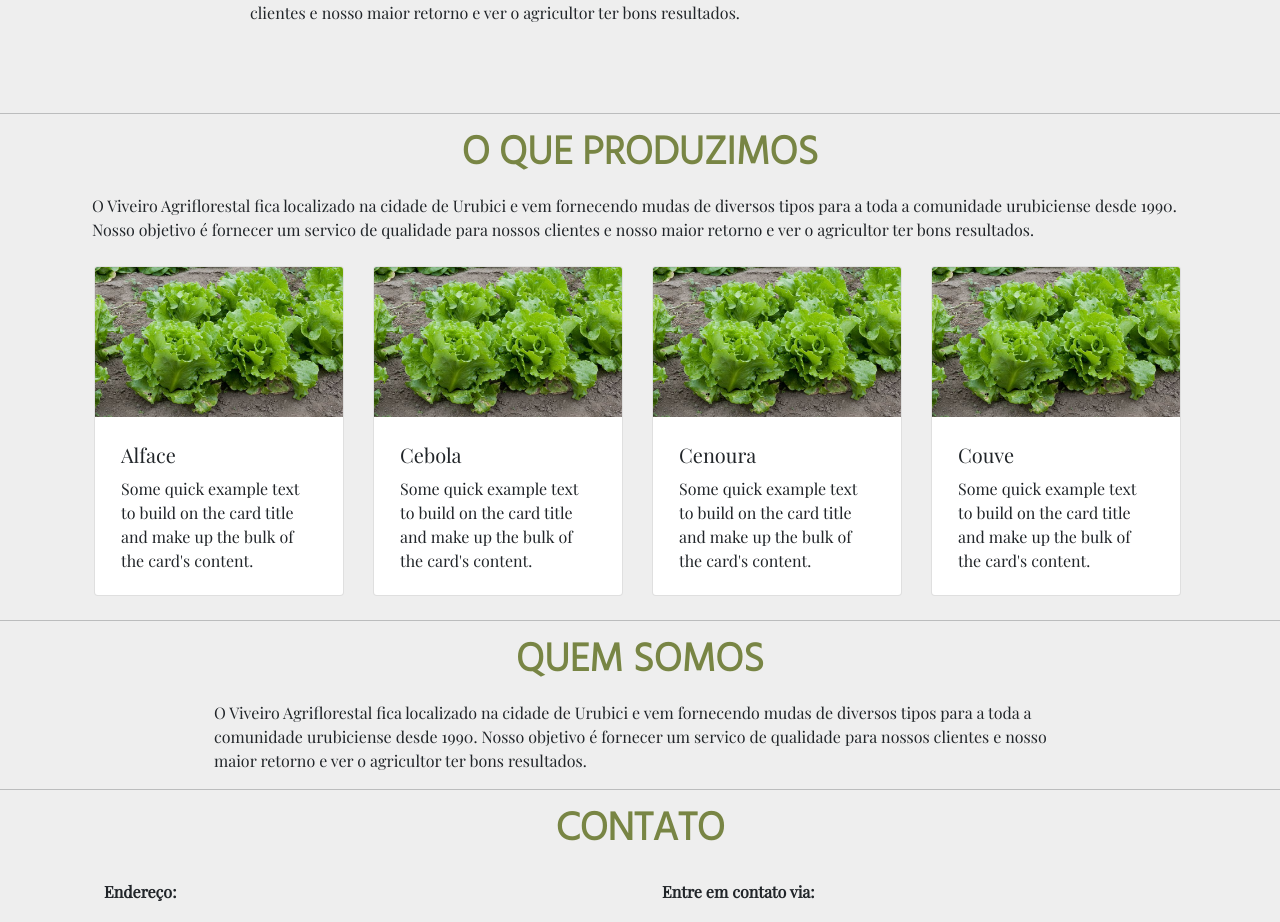
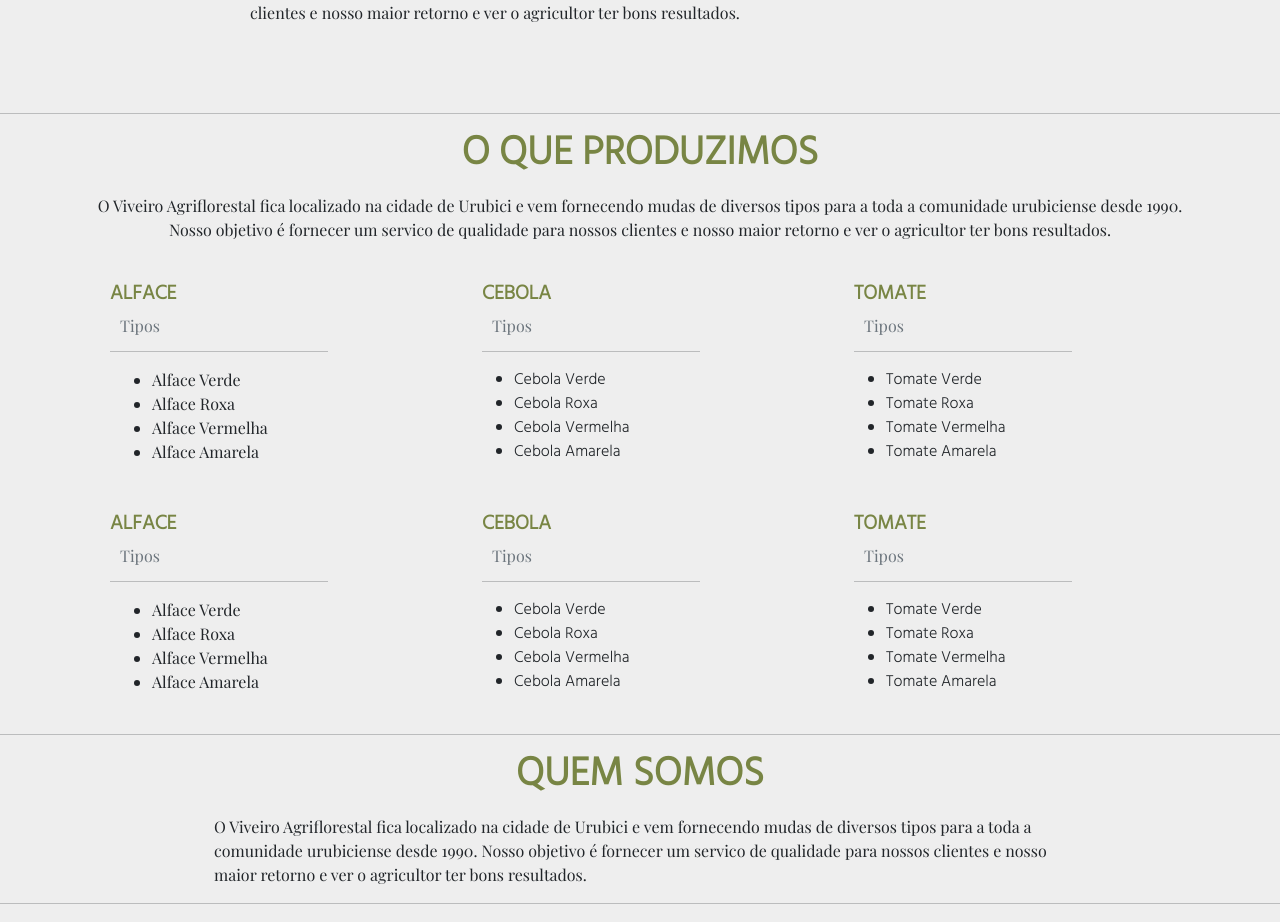
Before and after one commit to thaisfinck/viveiro, a React (Create React App) app: page / in a window 1280 px wide. Shown: the part 1004-1926 px from the top of the page. Built offline with nearby package versions, Linux system fonts and the light colour scheme; a web font is replaced by a local one.

Commit message:
feat(oqueproduzimos): card style change

```diff
--- a/src/components/oqueproduzimos.js
+++ b/src/components/oqueproduzimos.js
@@ -3,47 +3,105 @@ import React from 'react'
 export default function Oqueproduzimos() {
   return (
     <section id='oqueproduzimos' className="container">
+      <div id="oqueproduzimos-text">
       <h1 className='title text-center mb-3'><strong>O QUE PRODUZIMOS</strong></h1>
-      <p className='text-justify content'>O Viveiro Agriflorestal fica localizado na cidade de Urubici e
+      <p className='text-center content'>O Viveiro Agriflorestal fica localizado na cidade de Urubici e
           vem fornecendo mudas de diversos tipos para a toda a comunidade urubiciense desde 1990.
           Nosso objetivo é fornecer um servico de qualidade para nossos clientes e
           nosso maior retorno e ver o agricultor ter bons resultados.
         </p>
-         <div className="container mt-4 mb-4">
+      </div>
+        <div className="container mt-4 mb-4" id="cards">
           <div className="row">
             <div className="col">
-            <div className="card" style={{width: 250, height: 330}}>
-                <img src="lettuce.jpeg" className="card-img-top" alt="alface" style={{width: 248, height: 150}}></img>
-                <div className="card-body">
-                  <h5 className="card-title content">Alface</h5>
-                  <p className="card-text content">Some quick example text to build on the card title and make up the bulk of the card's content.</p>
+            <div className="card bg-transparent border-0" style={{width: 250}}>
+              <div className="card-body">
+                <h5 className="card-title title"><strong>ALFACE</strong></h5>
+                  <h6 className="card-subtitle mb-2 text-muted content">Tipos</h6>
+                  <hr />
+                    <ul className="card-text content">
+                      <li>Alface Verde</li>
+                      <li>Alface Roxa</li>
+                      <li>Alface Vermelha</li>
+                      <li>Alface Amarela</li>
+                    </ul>
                 </div>
               </div>
             </div>
             <div className="col">
-            <div className="card" style={{width: 250, height: 330}}>
-                <img src="lettuce.jpeg" className="card-img-top" alt="alface" style={{width: 248, height: 150}}></img>
-                <div className="card-body">
-                  <h5 className="card-title content">Cebola</h5>
-                  <p className="card-text content">Some quick example text to build on the card title and make up the bulk of the card's content.</p>
+            <div className="card bg-transparent border-0" style={{width: 250}}>
+              <div className="card-body">
+                <h5 className="card-title title"><strong>CEBOLA</strong></h5>
+                  <h6 className="card-subtitle mb-2 text-muted content">Tipos</h6>
+                  <hr />
+                  <ul className="card-text">
+                      <li>Cebola Verde</li>
+                      <li>Cebola Roxa</li>
+                      <li>Cebola Vermelha</li>
+                      <li>Cebola Amarela</li>
+                    </ul>
                 </div>
               </div>
             </div>
             <div className="col">
-            <div className="card" style={{width: 250, height: 330}}>
-                <img src="lettuce.jpeg" className="card-img-top" alt="alface" style={{width: 248, height: 150}}></img>
-                <div className="card-body">
-                  <h5 className="card-title content">Cenoura</h5>
-                  <p className="card-text content">Some quick example text to build on the card title and make up the bulk of the card's content.</p>
+            <div className="card bg-transparent border-0" style={{width: 250}}>
+              <div className="card-body">
+                <h5 className="card-title title"><strong>TOMATE</strong></h5>
+                  <h6 className="card-subtitle mb-2 text-muted content">Tipos</h6>
+                  <hr />
+                  <ul className="card-text">
+                      <li>Tomate Verde</li>
+                      <li>Tomate Roxa</li>
+                      <li>Tomate Vermelha</li>
+                      <li>Tomate Amarela</li>
+                    </ul>
+                </div>
+              </div>
+            </div>
+          </div>
+          <div className="row mt-3">
+            <div className="col">
+            <div className="card bg-transparent border-0" style={{width: 250}}>
+              <div className="card-body">
+                <h5 className="card-title title"><strong>ALFACE</strong></h5>
+                  <h6 className="card-subtitle mb-2 text-muted content">Tipos</h6>
+                  <hr />
+                    <ul className="card-text content">
+                      <li>Alface Verde</li>
+                      <li>Alface Roxa</li>
+                      <li>Alface Vermelha</li>
+                      <li>Alface Amarela</li>
+                    </ul>
                 </div>
               </div>
             </div>
             <div className="col">
-            <div className="card" style={{width: 250, height: 330}}>
-                <img src="lettuce.jpeg" className="card-img-top" alt="alface" style={{width: 248, height: 150}}></img>
-                <div className="card-body">
-                  <h5 className="card-title content">Couve</h5>
-                  <p className="card-text content">Some quick example text to build on the card title and make up the bulk of the card's content.</p>
+            <div className="card bg-transparent border-0" style={{width: 250}}>
+              <div className="card-body">
+                <h5 className="card-title title"><strong>CEBOLA</strong></h5>
+                  <h6 className="card-subtitle mb-2 text-muted content">Tipos</h6>
+                  <hr />
+                  <ul className="card-text">
+                      <li>Cebola Verde</li>
+                      <li>Cebola Roxa</li>
+                      <li>Cebola Vermelha</li>
+                      <li>Cebola Amarela</li>
+                    </ul>
+                </div>
+              </div>
+            </div>
+            <div className="col">
+            <div className="card bg-transparent border-0" style={{width: 250}}>
+              <div className="card-body">
+                <h5 className="card-title title"><strong>TOMATE</strong></h5>
+                  <h6 className="card-subtitle mb-2 text-muted content">Tipos</h6>
+                  <hr />
+                  <ul className="card-text">
+                      <li>Tomate Verde</li>
+                      <li>Tomate Roxa</li>
+                      <li>Tomate Vermelha</li>
+                      <li>Tomate Amarela</li>
+                    </ul>
                 </div>
               </div>
             </div>
```
